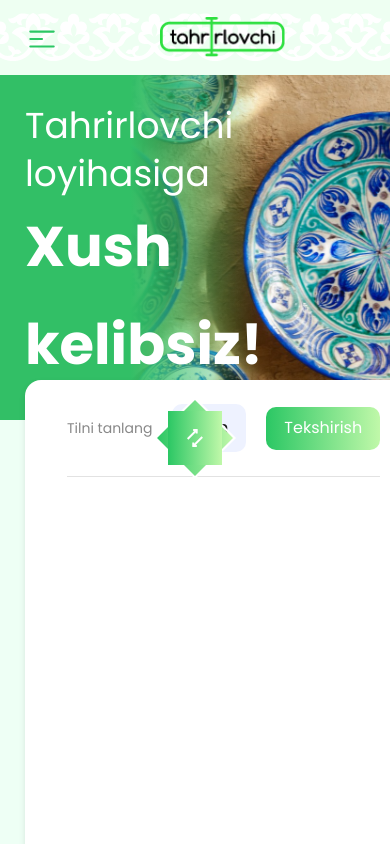
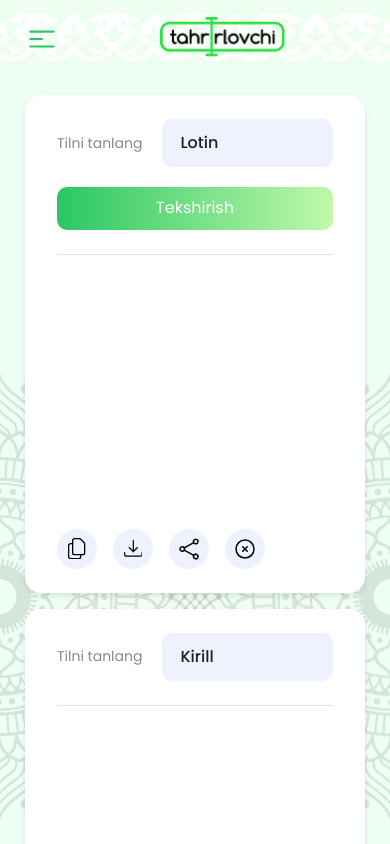
Before and after one commit to NurmuhammadovHojiakbar/tahrirlovchi, a React (Vite) app: page / in a window 390 px wide. Shown: the top 844 px of the page. Built offline with nearby package versions, Linux system fonts and the light colour scheme.

Commit message:
make editor section responsive

```diff
--- /dev/null
+++ b/src/components/editor/check-button/index.jsx
@@ -0,0 +1,77 @@
+import { useDispatch, useSelector } from "react-redux";
+import { EditorState } from "draft-js";
+import {
+  updateEditor,
+  updateErrorWords,
+} from "../../../store/reducer/editor-slice";
+import { useCheckContentMutation } from "../../../store/api";
+import translate from "../../../utils/Translator";
+import Swal from "sweetalert2";
+import { generateDecorator } from "../../../utils/helpers";
+
+const CheckButton = () => {
+  const { isLatin, content } = useSelector((store) => store.editorState);
+  const dispatch = useDispatch();
+
+  const [mutator] = useCheckContentMutation();
+
+  const checkHandler = async (words) => {
+    try {
+      const res = await mutator({
+        text: translate(words, true),
+      });
+      const data = await res.data;
+      if (data?.length > 0) {
+        if (isLatin) {
+          dispatch(updateErrorWords(data));
+          return dispatch(
+            updateEditor(
+              EditorState.set(content, {
+                decorator: generateDecorator(data),
+              })
+            )
+          );
+        }
+        const translatedErrors = data.map((el) => {
+          return {
+            word: translate(el.word),
+            suggestions: el.suggestions.map((el) => translate(el)),
+          };
+        });
+        dispatch(updateErrorWords(translatedErrors));
+        return dispatch(
+          updateEditor(
+            EditorState.set(content, {
+              decorator: generateDecorator(translatedErrors),
+            })
+          )
+        );
+      }
+      Swal.fire({
+        title: "Muvaffaqiyatli!",
+        text: "Xato so‘z topilmadi! Davom ettirishni xohlaysizmi",
+        icon: "success",
+        confirmButtonText: "Ha",
+      });
+    } catch (err) {
+      Swal.fire({
+        title: "Xatolik!",
+        text: "Davom ettirishni xohlaysizmi",
+        icon: "error",
+        confirmButtonText: "Ha",
+      });
+    }
+  };
+  return (
+    <button
+      className="button-checker"
+      onClick={() =>
+        checkHandler(content.getCurrentContent().getPlainText(" "))
+      }
+    >
+      Tekshirish
+    </button>
+  );
+};
+
+export default CheckButton;
--- a/src/components/editor/editor-header/index.jsx
+++ b/src/components/editor/editor-header/index.jsx
@@ -1,73 +1,16 @@
 import { useRef, useState } from "react";
 import { useDispatch, useSelector } from "react-redux";
 import PropTypes from "prop-types";
-import { EditorState } from "draft-js";
-import {
-  updateEditor,
-  updateErrorWords,
-  updateLang,
-} from "../../../store/reducer/editor-slice";
-import { useCheckContentMutation } from "../../../store/api";
-import translate from "../../../utils/Translator";
-import Swal from "sweetalert2";
-import { generateDecorator } from "../../../utils/helpers";
+import { updateLang } from "../../../store/reducer/editor-slice";
 import useOnClickOutside from "../../../hooks/useOnClickOutside";
+import CheckButton from "../check-button";
 
 const EditorHeader = ({ pos }) => {
   const [open, setOpen] = useState(false);
   const langRef = useRef(null);
-  const { isLatin, content } = useSelector((store) => store.editorState);
+  const { isLatin } = useSelector((store) => store.editorState);
   const dispatch = useDispatch();
-  const [mutator] = useCheckContentMutation();
   useOnClickOutside(langRef, () => setOpen(false));
-
-  const checkHandler = async (words) => {
-    try {
-      const res = await mutator({
-        text: translate(words, true),
-      });
-      const data = await res.data;
-      if (data?.length > 0) {
-        if (isLatin) {
-          dispatch(updateErrorWords(data));
-          return dispatch(
-            updateEditor(
-              EditorState.set(content, {
-                decorator: generateDecorator(data),
-              })
-            )
-          );
-        }
-        const translatedErrors = data.map((el) => {
-          return {
-            word: translate(el.word),
-            suggestions: el.suggestions.map((el) => translate(el)),
-          };
-        });
-        dispatch(updateErrorWords(translatedErrors));
-        return dispatch(
-          updateEditor(
-            EditorState.set(content, {
-              decorator: generateDecorator(translatedErrors),
-            })
-          )
-        );
-      }
-      Swal.fire({
-        title: "Muvaffaqiyatli!",
-        text: "Xato so‘z topilmadi! Davom ettirishni xohlaysizmi",
-        icon: "success",
-        confirmButtonText: "Ha",
-      });
-    } catch (err) {
-      Swal.fire({
-        title: "Xatolik!",
-        text: "Davom ettirishni xohlaysizmi",
-        icon: "error",
-        confirmButtonText: "Ha",
-      });
-    }
-  };
 
   const onChangeHandler = (bool) => {
     dispatch(updateLang(bool));
@@ -103,16 +46,7 @@ const EditorHeader = ({ pos }) => {
           </div>
         )}
       </div>
-      {!pos && (
-        <button
-          className="button-checker"
-          onClick={() =>
-            checkHandler(content.getCurrentContent().getPlainText(" "))
-          }
-        >
-          Tekshirish
-        </button>
-      )}
+      {!pos && <CheckButton />}
     </header>
   );
 };
--- a/src/components/editor/editor.scss
+++ b/src/components/editor/editor.scss
@@ -5,10 +5,14 @@
     flex-wrap: wrap;
     gap: 16px;
 
+    &-lang{
+        display: none;
+    }
+
     .button-container{
+        position: absolute;
         cursor: pointer;
         display: flex;
-        position: absolute;
         top: 0;
         left: 50%;
         width: 58px;
@@ -94,3 +98,36 @@
         transform: scale(0.9);
     }
 }
+
+@media only screen and (max-width: 900px) {
+    .editor{
+        display: flex;
+        flex-direction: column;
+        bottom: 0;
+        padding: 20px 25px 74px;
+
+        .button-container{
+            display: none;
+        }
+
+        &-content__wrapper{
+            min-height: 250px;
+        }
+    }
+}
+
+@media only screen and (max-width: 500px) {
+    .editor{
+        &-header{
+            flex-wrap: wrap;
+        }
+
+        .button-checker{
+            width: 100%;
+        }
+
+        &-content{
+            padding: 24px 32px;
+        }
+    }
+}
--- a/src/components/editor/index.jsx
+++ b/src/components/editor/index.jsx
@@ -10,8 +10,6 @@ const EditorContainer = () => {
 
   return (
     <div className="container editor">
-      <EditorContent />
-      <EditorContent pos={"right"} />
       <div
         className="button-container"
         onClick={() => dispatch(updateLang(!isLatin))}
@@ -20,6 +18,8 @@ const EditorContainer = () => {
           <TranslateIcon />
         </div>
       </div>
+      <EditorContent />
+      <EditorContent pos={"right"} />
     </div>
   );
 };
--- a/src/components/hero/hero.scss
+++ b/src/components/hero/hero.scss
@@ -50,3 +50,9 @@
         color: #fff;
     }
 }
+
+@media only screen and (max-width: 900px) {
+    .hero{
+        display: none;
+    }
+}
```
